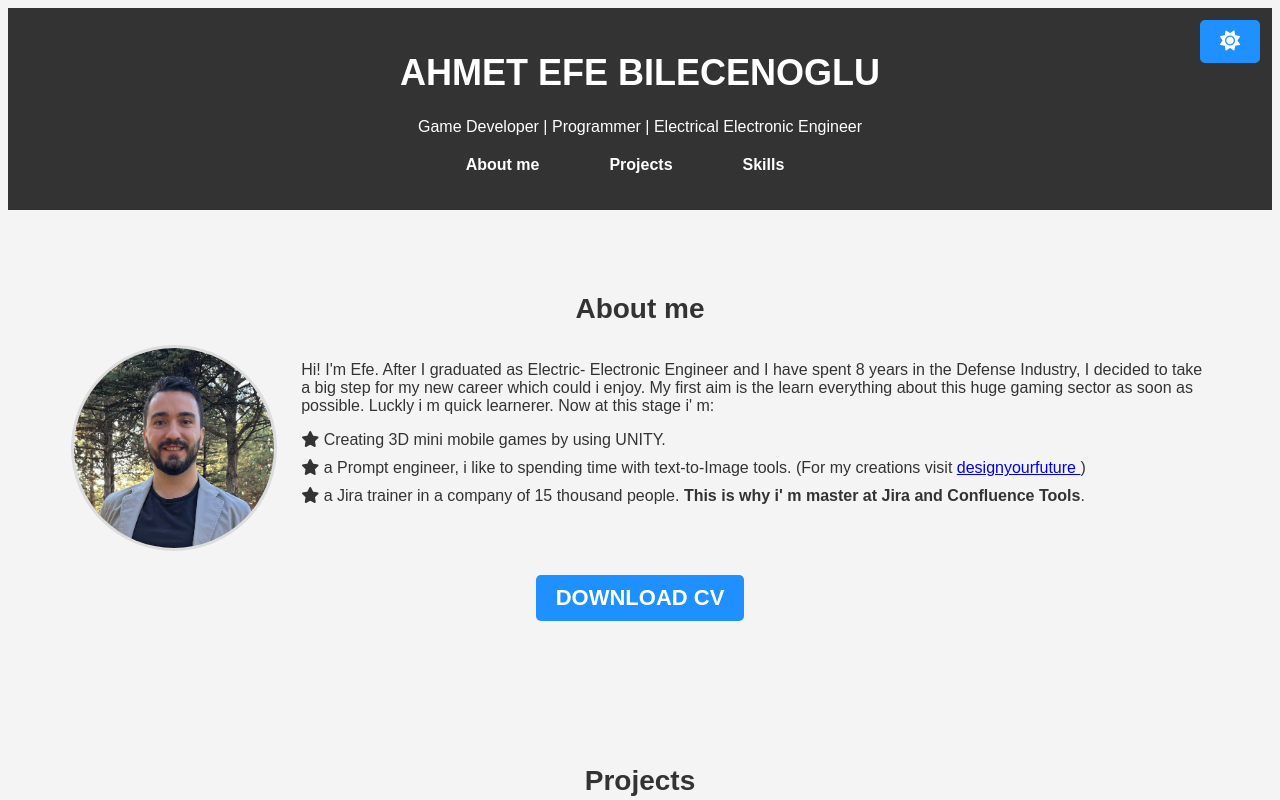
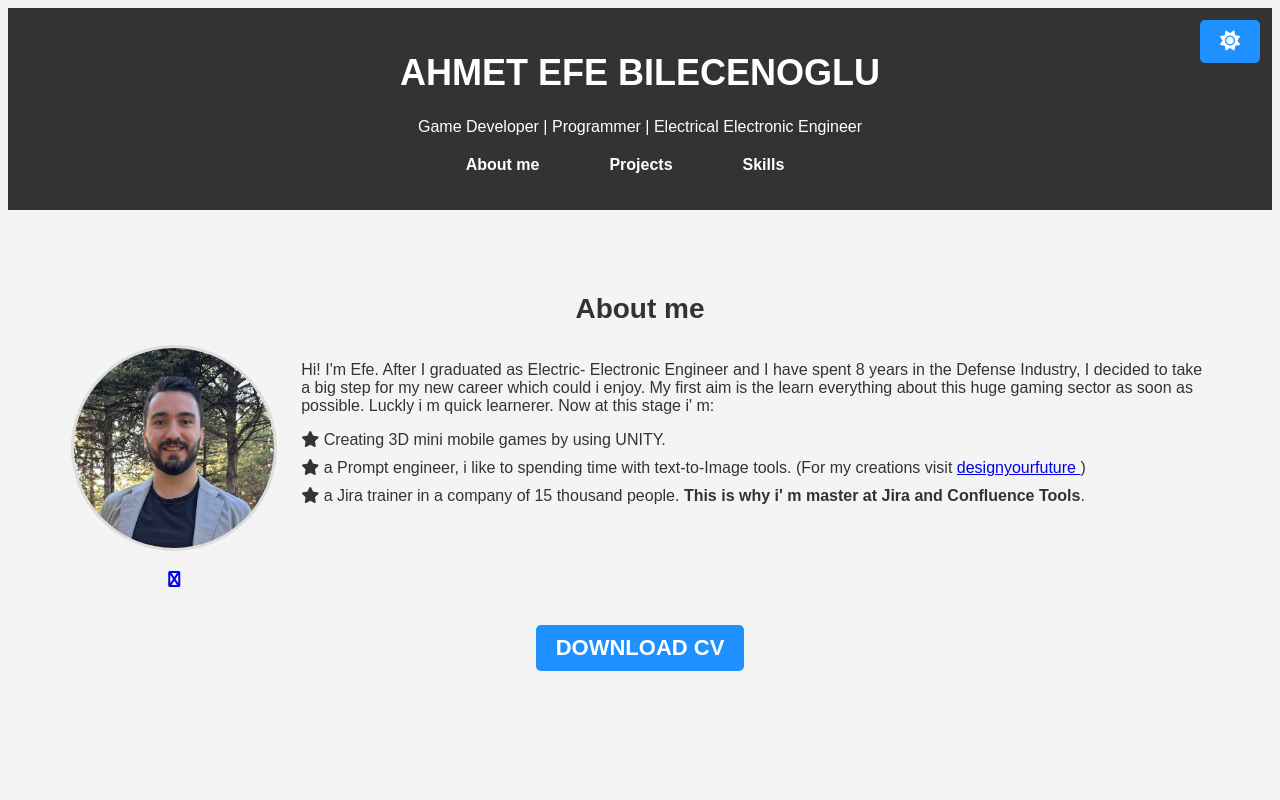
Before and after one commit to EfeBilecenoglu/EfeBilecenoglu.github.io, a plain HTML site: page index.html in a window 1280 px wide. Shown: the top 800 px of the page. Drawn offline with Linux system fonts and the light colour scheme.

Commit message:
Update index.html

```diff
--- a/index.html
+++ b/index.html
@@ -34,6 +34,10 @@
             <!-- Fotoğraf kısmı -->
             <div class="profile-photo">
                 <img src="profile-photo.jpeg" alt="Profil Fotoğrafı">
+                <ul>
+                    <a href="linkedin.com/in/ahmet-efe-bilecenoğlu" target="_blank">    <i id="mode-icon" class="fa fa-linkedin"></i>
+                </a>
+                </ul>
             </div>
             <!-- Hakkımda metni kısmı -->
             <div class="about-text">
```
